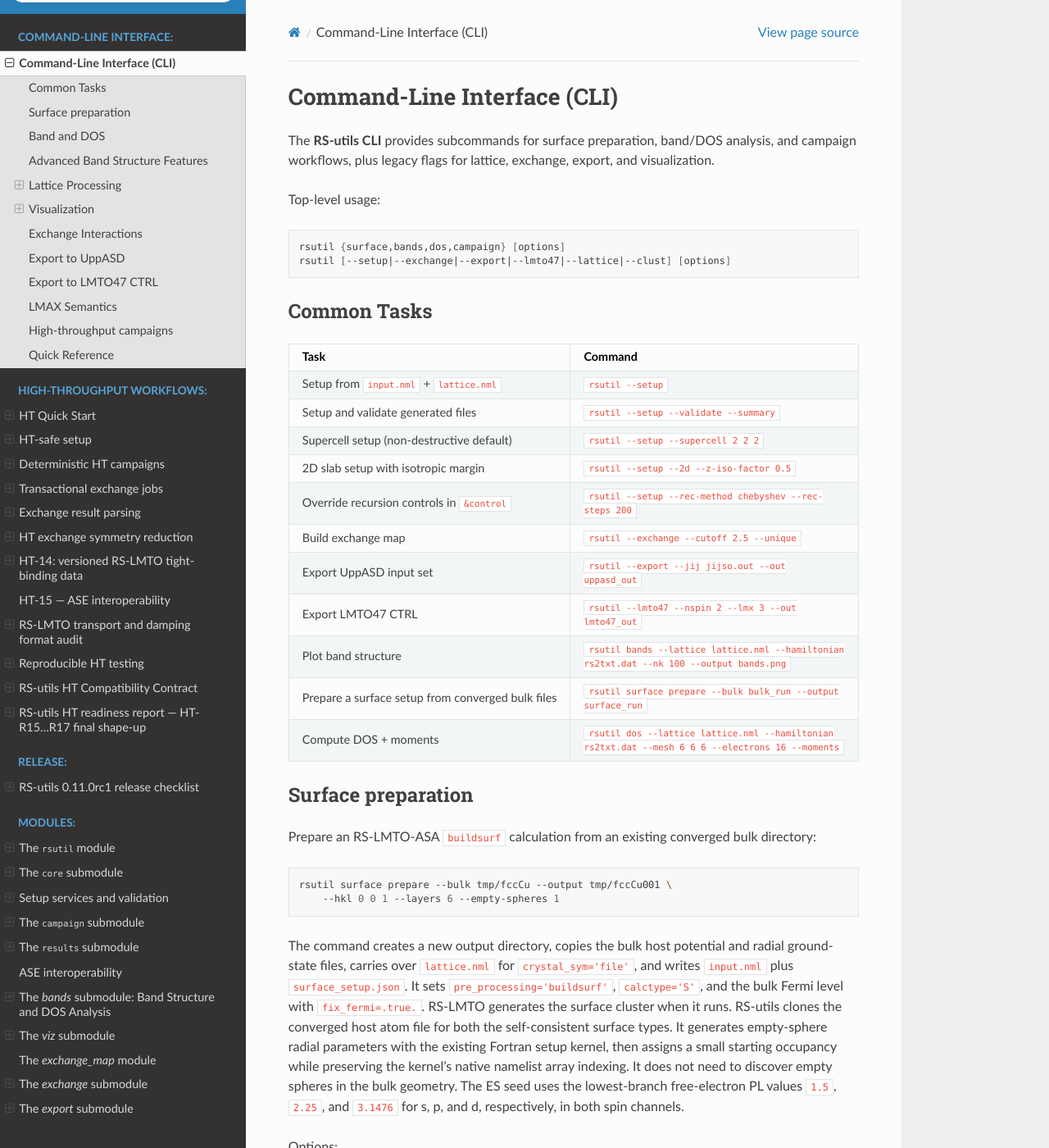
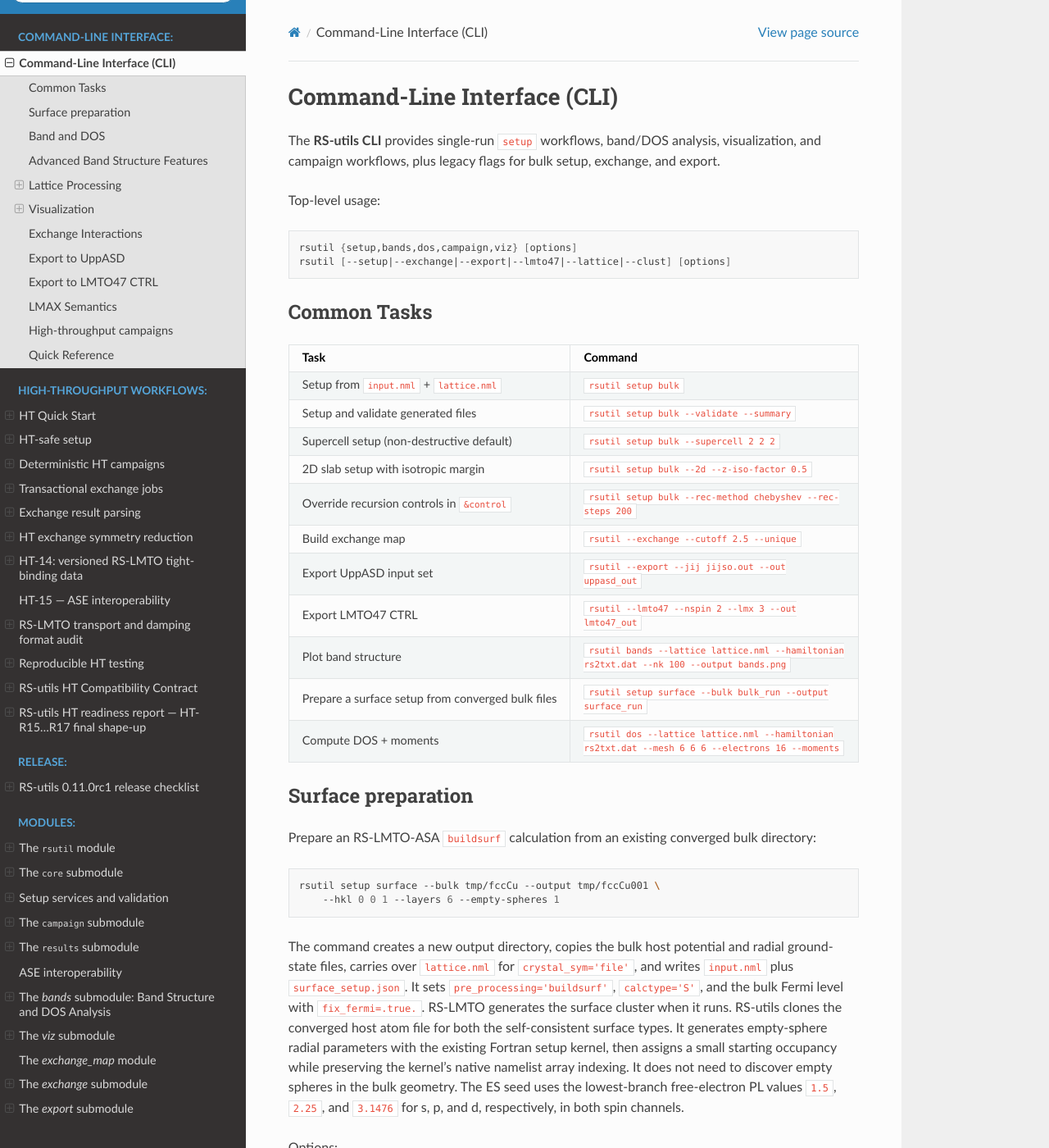
Before and after one commit to aibergman/RS-utils, a Sphinx documentation site: the page built from docs/cli_section.rst, in a window 1280 px wide and 1400 px high. Shown: the whole window at 82% size. Built offline with Sphinx 7.4.7 and the Read the Docs theme 3.1.0, drawn with Linux system fonts in a browser that asks for light colours; some of the changed text lies outside the part shown.

Commit message:
Group single-run workflows under setup

```diff
--- a/docs/cli_section.rst
+++ b/docs/cli_section.rst
@@ -3,15 +3,15 @@
 Command-Line Interface (CLI)
 =============================
 
-The **RS-utils CLI** provides subcommands for surface preparation, band/DOS
-analysis, and campaign workflows, plus legacy flags for lattice, exchange,
-export, and visualization.
+The **RS-utils CLI** provides single-run ``setup`` workflows, band/DOS
+analysis, visualization, and campaign workflows, plus legacy flags for bulk
+setup, exchange, and export.
 
 Top-level usage:
 
 .. code-block:: bash
 
-    rsutil {surface,bands,dos,campaign} [options]
+    rsutil {setup,bands,dos,campaign,viz} [options]
     rsutil [--setup|--exchange|--export|--lmto47|--lattice|--clust] [options]
 
 Common Tasks
@@ -24,15 +24,15 @@ Common Tasks
    * - Task
      - Command
    * - Setup from ``input.nml`` + ``lattice.nml``
-     - ``rsutil --setup``
+     - ``rsutil setup bulk``
    * - Setup and validate generated files
-     - ``rsutil --setup --validate --summary``
+     - ``rsutil setup bulk --validate --summary``
    * - Supercell setup (non-destructive default)
-     - ``rsutil --setup --supercell 2 2 2``
+     - ``rsutil setup bulk --supercell 2 2 2``
    * - 2D slab setup with isotropic margin
-     - ``rsutil --setup --2d --z-iso-factor 0.5``
+     - ``rsutil setup bulk --2d --z-iso-factor 0.5``
    * - Override recursion controls in ``&control``
-     - ``rsutil --setup --rec-method chebyshev --rec-steps 200``
+     - ``rsutil setup bulk --rec-method chebyshev --rec-steps 200``
    * - Build exchange map
      - ``rsutil --exchange --cutoff 2.5 --unique``
    * - Export UppASD input set
@@ -42,7 +42,7 @@ Common Tasks
    * - Plot band structure
      - ``rsutil bands --lattice lattice.nml --hamiltonian rs2txt.dat --nk 100 --output bands.png``
    * - Prepare a surface setup from converged bulk files
-     - ``rsutil surface prepare --bulk bulk_run --output surface_run``
+     - ``rsutil setup surface --bulk bulk_run --output surface_run``
    * - Compute DOS + moments
      - ``rsutil dos --lattice lattice.nml --hamiltonian rs2txt.dat --mesh 6 6 6 --electrons 16 --moments``
 
@@ -54,7 +54,7 @@ bulk directory:
 
 .. code-block:: bash
 
-    rsutil surface prepare --bulk tmp/fccCu --output tmp/fccCu001 \
+    rsutil setup surface --bulk tmp/fccCu --output tmp/fccCu001 \
         --hkl 0 0 1 --layers 6 --empty-spheres 1
 
 The command creates a new output directory, copies the bulk host potential and
@@ -277,11 +277,14 @@ Option                             Values
 Lattice Processing
 -------------------
 
-The ``--setup`` flag processes lattice structures and calculates optimal Wigner-Seitz radii and starting parameters.
+The ``setup bulk`` command processes lattice structures and calculates
+Wigner-Seitz radii and starting parameters. It reads ``lattice.nml`` and
+``input.nml`` from the current directory. ``rsutil -S`` and ``rsutil --setup``
+remain as compatibility shortcuts for this command.
 
 **Flags:**
 
-- ``--setup, -S``: Process lattice and generate optimized atomic parameters.
+- ``rsutil setup bulk``: Process lattice and generate optimized atomic parameters.
 - ``--cluster``: Cluster type: ``periodic`` (default) or ``free``.
 - ``--empty_spheres``: Enable empty sphere calculations.
 - ``--min_empty_radius``: Minimum empty sphere radius (default: 1.2).
@@ -314,38 +317,38 @@ Generated ``input_new.nml`` uses ``strux_backend = 'strux_lib'`` in its
 .. code-block:: bash
 
     # Basic lattice processing
-    rsutil --setup
+    rsutil setup bulk
 
     # Enable the KS setup preset
-    rsutil -S --preset KS
+    rsutil setup bulk --preset KS
 
     # With empty spheres
-    rsutil --setup --empty_spheres --min_empty_radius 1.0 --max_empty_radius 3.0
+    rsutil setup bulk --empty_spheres --min_empty_radius 1.0 --max_empty_radius 3.0
 
     # Free cluster calculation
-    rsutil --setup --cluster free
+    rsutil setup bulk --cluster free
 
     # Create a 1x1x2 supercell with broken symmetry labels
-    rsutil --setup --supercell 1 1 2
+    rsutil setup bulk --supercell 1 1 2
 
     # Supercell plus empty spheres (use in-place updates and validation)
-    rsutil --setup --supercell 1 1 2 --empty_spheres --in-place --validate
+    rsutil setup bulk --supercell 1 1 2 --empty_spheres --in-place --validate
 
     # Distort lattice/basis vectors reproducibly and scale alat
-    rsutil --setup --lattice-dist 0.01 --basis-dist 0.02 --alat-scale 1.01 --seed 1234
+    rsutil setup bulk --lattice-dist 0.01 --basis-dist 0.02 --alat-scale 1.01 --seed 1234
 
     # 2D mode with simple z-rule
-    rsutil --setup --2d
+    rsutil setup bulk --2d
 
     # 2D mode with isotropic-density margins
-    rsutil --setup --2d --z-iso-factor 0.5
+    rsutil setup bulk --2d --z-iso-factor 0.5
 
     # Override recursion controls in &control
-    rsutil --setup --rec-method chebyshev
-    rsutil --setup --rec-method lanczos --rec-steps 64
+    rsutil setup bulk --rec-method chebyshev
+    rsutil setup bulk --rec-method lanczos --rec-steps 64
 
     # SQS on all supercell sites
-    rsutil --setup --supercell 2 2 2 --sqs "Fe=0.5,Ni=0.3,Co=0.2" \
+    rsutil setup bulk --supercell 2 2 2 --sqs "Fe=0.5,Ni=0.3,Co=0.2" \
            --sqs-shells 3 --sqs-steps 5000 --sqs-seed 1234
 
 Supercell Notes
@@ -392,10 +395,10 @@ For robust setup runs, prefer:
 .. code-block:: bash
 
     # dry-style run with checks
-    rsutil --setup --validate --summary
+    rsutil setup bulk --validate --summary
 
     # if happy with output, replace files and keep backups
-    rsutil --setup --in-place --backup
+    rsutil setup bulk --in-place --backup
 
 Extended Lattice Key Compatibility
 ~~~~~~~~~~~~~~~~~~~~~~~~~~~~~~~~~~
@@ -647,6 +650,6 @@ Quick Reference
     rsutil --help
 
     # Typical workflow: setup → exchange → export
-    rsutil --setup --empty_spheres
+    rsutil setup bulk --empty_spheres
     rsutil --exchange --unique --cutoff 2.5
     rsutil --export --jij jijso.out
--- a/docs/rsutil_module.rst
+++ b/docs/rsutil_module.rst
@@ -33,12 +33,12 @@ Notes:
 - ``process_lattice`` supports recursion overrides via ``rec_method`` and ``rec_steps`` (written to ``&control`` as ``recur`` and ``lld``).
 - Current backend support in this repository is ``0 <= lmax <= 3``.
 - Extended lattice keys ``strux_backend``, ``strux_want_sdot``, and ``strux_solve_scale`` are preserved when present.
-- CLI-level SQS controls (``--sqs``, ``--sqs-shells``, ``--sqs-steps``, ``--sqs-seed``) can be combined with ``--supercell`` for both ``--setup`` and ``--lmto47`` workflows.
+- CLI-level SQS controls (``--sqs``, ``--sqs-shells``, ``--sqs-steps``, ``--sqs-seed``) can be combined with ``--supercell`` for ``setup bulk`` and ``--lmto47`` workflows.
 
 Surface Preparation API
 ~~~~~~~~~~~~~~~~~~~~~~~~
 
-The Python API mirrors ``rsutil surface prepare``. It writes to a new output
+The Python API mirrors ``rsutil setup surface``. It writes to a new output
 directory and returns a manifest describing the staged files and settings:
 
 .. autoclass:: rsutil.SurfaceSpec
```
Also changed, not shown: README.md (+21 -17 lines), docs/HT_CAMPAIGNS.md (+2 -1 lines), docs/HT_QUICKSTART.md (+1 -1 lines), docs/HT_SETUP.md (+1 -1 lines), docs/index.rst (+4 -4 lines), 1 other file.
